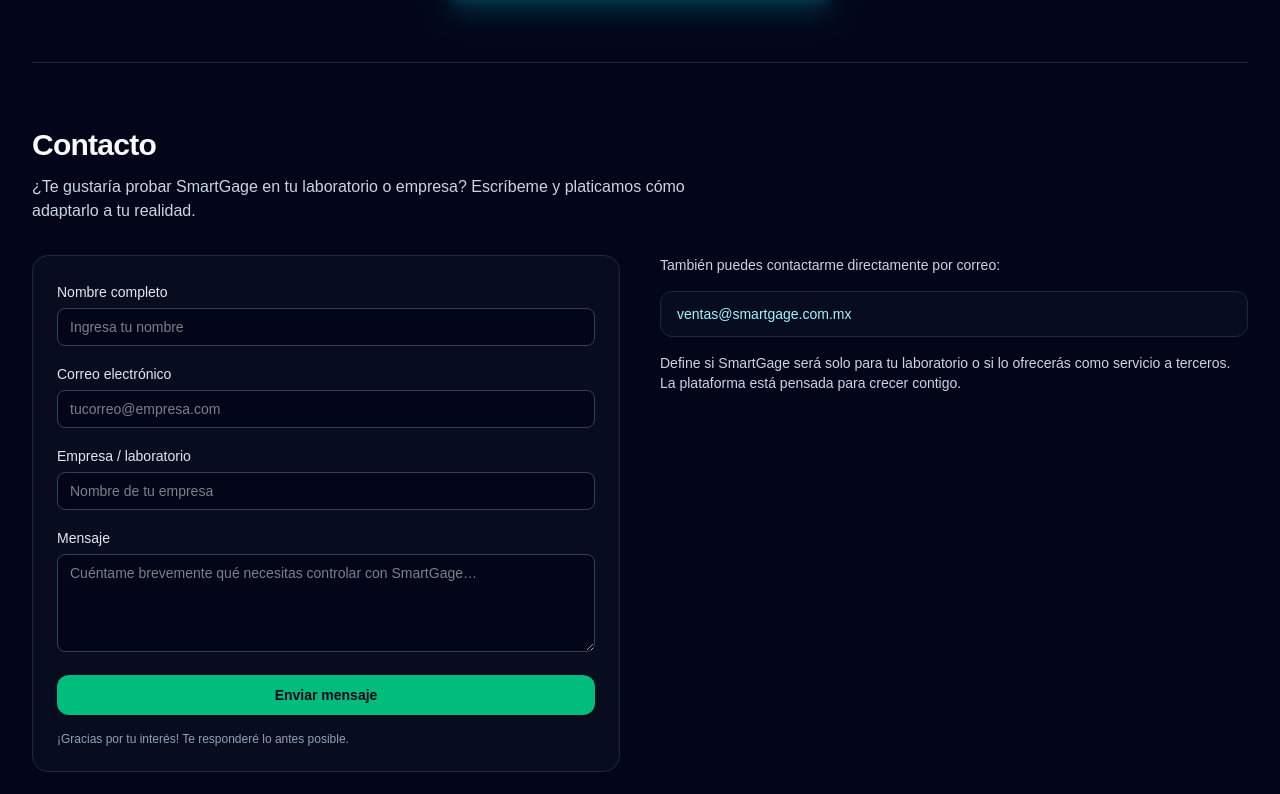
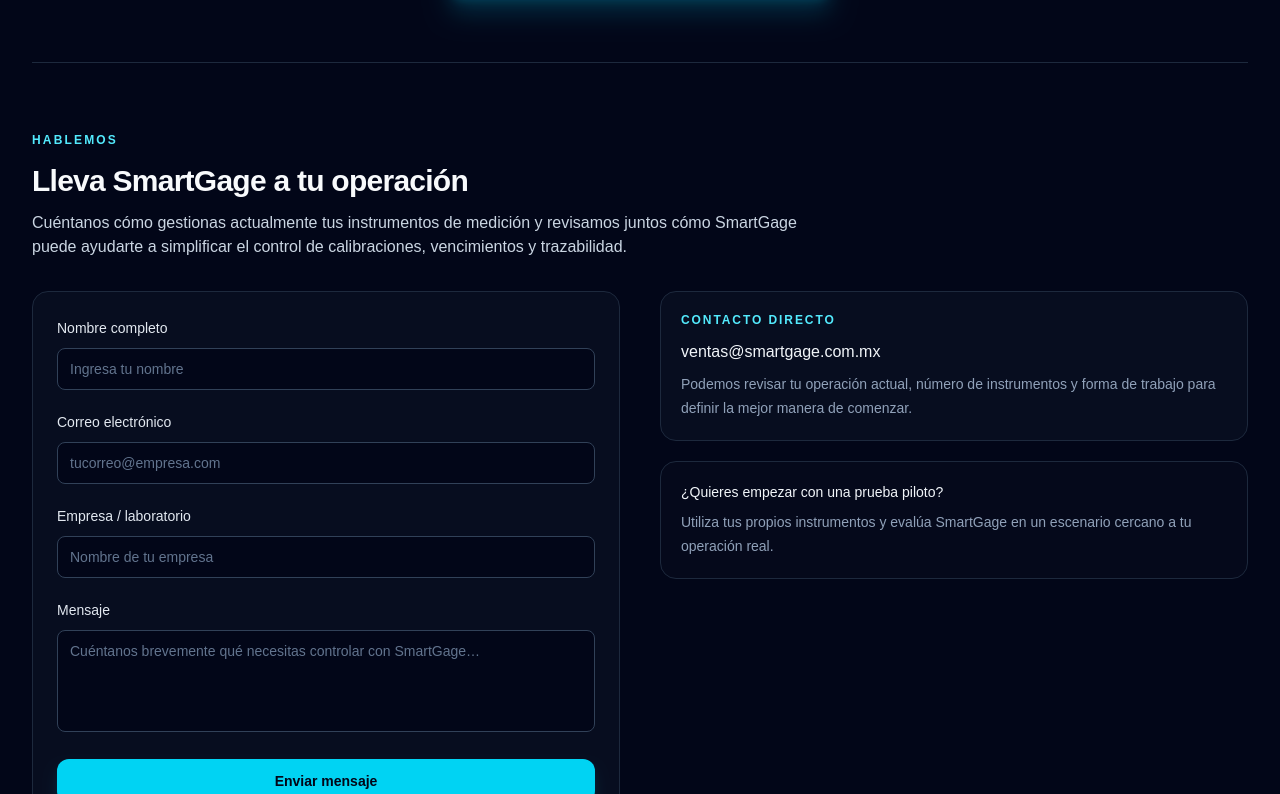
Before and after one commit to calibtech/smartgage-landing, a Next.js app: page / in a window 1280 px wide. Shown: the part 2626-3420 px from the top of the page. Built offline with nearby package versions, Linux system fonts and the light colour scheme.

Commit message:
style: refine landing contact experience

```diff
--- a/app/page.tsx
+++ b/app/page.tsx
@@ -371,27 +371,51 @@
           id={sections.contacto}
           className="space-y-8 border-t border-slate-800 py-16"
         >
-          <div className="max-w-2xl">
-            <h2 className="text-2xl font-semibold tracking-tight md:text-3xl">
-              Contacto
+          <div className="max-w-3xl">
+            <span className="text-xs font-semibold uppercase tracking-[0.18em] text-cyan-300">
+              Hablemos
+            </span>
+
+            <h2 className="mt-3 text-2xl font-semibold tracking-tight md:text-3xl">
+              Lleva SmartGage a tu operación
             </h2>
-            <p className="mt-3 text-sm text-slate-300 md:text-base">
-              ¿Te gustaría probar SmartGage en tu laboratorio o empresa?
-              Escríbeme y platicamos cómo adaptarlo a tu realidad.
+
+            <p className="mt-3 text-sm leading-6 text-slate-300 md:text-base">
+              Cuéntanos cómo gestionas actualmente tus instrumentos de medición y
+              revisamos juntos cómo SmartGage puede ayudarte a simplificar el control
+              de calibraciones, vencimientos y trazabilidad.
             </p>
           </div>
 
           <div className="grid gap-10 md:grid-cols-2">
             <ContactForm />
 
-            <div className="space-y-4 text-sm text-slate-300">
-              <p>También puedes contactarme directamente por correo:</p>
-              <p className="rounded-xl border border-slate-800 bg-slate-900/40 px-4 py-3 text-cyan-200">
-                ventas@smartgage.com.mx
-              </p>
-              <p>
-                Define si SmartGage será solo para tu laboratorio o si lo ofrecerás como servicio a terceros. La plataforma está pensada para crecer contigo.
-              </p>
+            <div className="space-y-5 text-sm text-slate-300">
+              <div className="rounded-2xl border border-slate-800 bg-slate-900/40 p-5">
+                <p className="text-xs font-semibold uppercase tracking-[0.16em] text-cyan-300">
+                  Contacto directo
+                </p>
+
+                <p className="mt-3 text-base font-medium text-slate-100">
+                  ventas@smartgage.com.mx
+                </p>
+
+                <p className="mt-2 leading-6 text-slate-400">
+                  Podemos revisar tu operación actual, número de instrumentos y forma de
+                  trabajo para definir la mejor manera de comenzar.
+                </p>
+              </div>
+
+              <div className="rounded-2xl border border-slate-800 bg-slate-900/20 p-5">
+                <p className="font-medium text-slate-100">
+                  ¿Quieres empezar con una prueba piloto?
+                </p>
+
+                <p className="mt-2 leading-6 text-slate-400">
+                  Utiliza tus propios instrumentos y evalúa SmartGage en un escenario
+                  cercano a tu operación real.
+                </p>
+              </div>
             </div>
           </div>
         </section>
--- a/components/ContactForm.tsx
+++ b/components/ContactForm.tsx
@@ -47,12 +47,14 @@
   return (
     <form
       onSubmit={handleSubmit}
-      className="space-y-4 rounded-2xl border border-slate-800 bg-slate-900/40 p-6"
+      className="space-y-5 rounded-2xl border border-slate-800 bg-slate-900/40 p-6"
     >
       <div>
-        <label className="text-sm text-slate-200">Nombre completo</label>
+        <label className="text-sm font-medium text-slate-200">
+          Nombre completo
+        </label>
         <input
-          className="mt-1 w-full rounded-lg border border-slate-700 bg-slate-950 px-3 py-2 text-sm text-slate-50 outline-none focus:border-emerald-400"
+          className="mt-2 w-full rounded-lg border border-slate-700 bg-slate-950 px-3 py-2.5 text-sm text-slate-50 outline-none transition placeholder:text-slate-500 focus:border-cyan-400 focus:ring-2 focus:ring-cyan-500/15"
           placeholder="Ingresa tu nombre"
           value={nombre}
           onChange={(e) => setNombre(e.target.value)}
@@ -61,21 +63,25 @@
       </div>
 
       <div>
-        <label className="text-sm text-slate-200">Correo electrónico</label>
+        <label className="text-sm font-medium text-slate-200">
+          Correo electrónico
+        </label>
         <input
           type="email"
-          className="mt-1 w-full rounded-lg border border-slate-700 bg-slate-950 px-3 py-2 text-sm text-slate-50 outline-none focus:border-emerald-400"
+          className="mt-2 w-full rounded-lg border border-slate-700 bg-slate-950 px-3 py-2.5 text-sm text-slate-50 outline-none transition placeholder:text-slate-500 focus:border-cyan-400 focus:ring-2 focus:ring-cyan-500/15"
           placeholder="tucorreo@empresa.com"
           value={correo}
           onChange={(e) => setCorreo(e.target.value)}
           required
-        />
+          />
       </div>
 
       <div>
-        <label className="text-sm text-slate-200">Empresa / laboratorio</label>
+        <label className="text-sm font-medium text-slate-200">
+          Empresa / laboratorio
+        </label>
         <input
-          className="mt-1 w-full rounded-lg border border-slate-700 bg-slate-950 px-3 py-2 text-sm text-slate-50 outline-none focus:border-emerald-400"
+          className="mt-2 w-full rounded-lg border border-slate-700 bg-slate-950 px-3 py-2.5 text-sm text-slate-50 outline-none transition placeholder:text-slate-500 focus:border-cyan-400 focus:ring-2 focus:ring-cyan-500/15"
           placeholder="Nombre de tu empresa"
           value={empresa}
           onChange={(e) => setEmpresa(e.target.value)}
@@ -83,30 +89,42 @@
       </div>
 
       <div>
-        <label className="text-sm text-slate-200">Mensaje</label>
+        <label className="text-sm font-medium text-slate-200">
+          Mensaje
+        </label>
         <textarea
           rows={4}
-          className="mt-1 w-full rounded-lg border border-slate-700 bg-slate-950 px-3 py-2 text-sm text-slate-50 outline-none focus:border-emerald-400"
-          placeholder="Cuéntame brevemente qué necesitas controlar con SmartGage…"
+          className="mt-2 w-full resize-none rounded-lg border border-slate-700 bg-slate-950 px-3 py-2.5 text-sm text-slate-50 outline-none transition placeholder:text-slate-500 focus:border-cyan-400 focus:ring-2 focus:ring-cyan-500/15"
+          placeholder="Cuéntanos brevemente qué necesitas controlar con SmartGage…"
           value={mensaje}
           onChange={(e) => setMensaje(e.target.value)}
           required
         />
       </div>
 
-      {info && <p className="text-xs text-emerald-400">{info}</p>}
-      {error && <p className="text-xs text-red-400">{error}</p>}
+      {info && (
+        <p className="rounded-lg border border-emerald-500/20 bg-emerald-500/10 px-3 py-2 text-sm text-emerald-300">
+          {info}
+        </p>
+      )}
+
+      {error && (
+        <p className="rounded-lg border border-red-500/20 bg-red-500/10 px-3 py-2 text-sm text-red-300">
+          {error}
+        </p>
+      )}
 
       <button
         type="submit"
         disabled={enviando}
-        className="w-full rounded-xl bg-emerald-500 px-4 py-2.5 text-sm font-semibold text-slate-950 hover:bg-emerald-400 disabled:opacity-70 disabled:cursor-not-allowed"
+        className="w-full rounded-xl bg-cyan-400 px-4 py-3 text-sm font-semibold text-slate-950 shadow-lg shadow-cyan-500/20 transition hover:bg-cyan-300 disabled:cursor-not-allowed disabled:opacity-60"
       >
         {enviando ? "Enviando..." : "Enviar mensaje"}
       </button>
 
-      <p className="text-xs text-slate-400">
-        ¡Gracias por tu interés! Te responderé lo antes posible.
+      <p className="text-xs leading-5 text-slate-400">
+        Te responderemos lo antes posible para conocer tu operación y revisar
+        cómo SmartGage puede ayudarte.
       </p>
     </form>
   );
```
